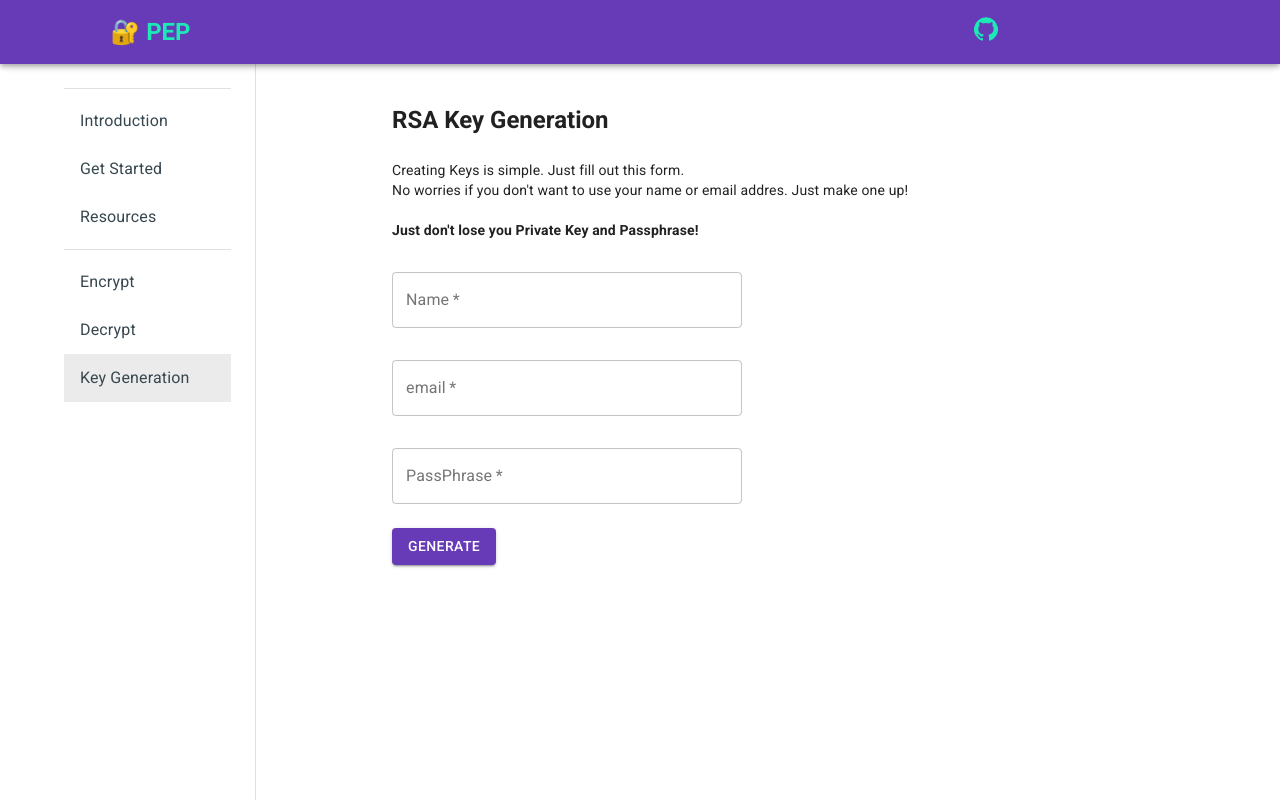
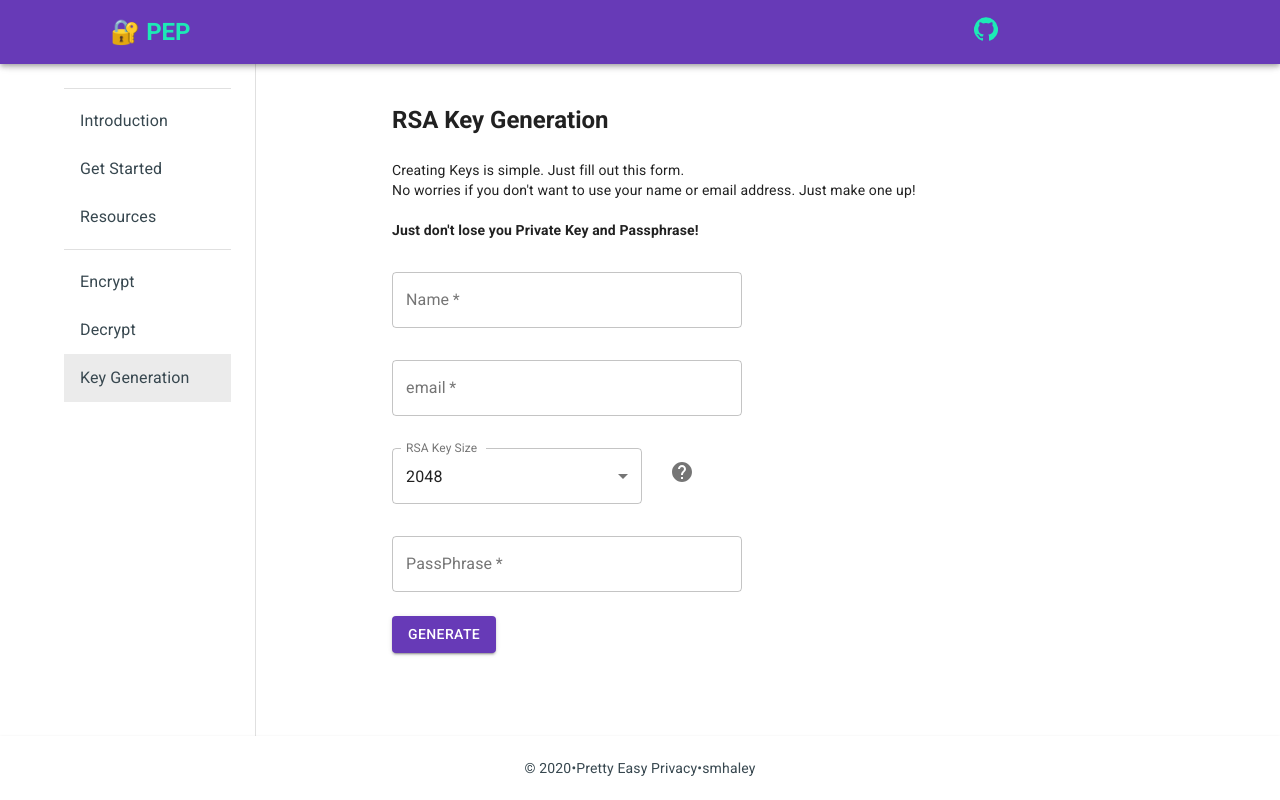
Before and after one commit to smhaley/pretty_easy_privacy, a React (Create React App) app: page /keygen in a window 1280 px wide. Built offline with nearby package versions, Linux system fonts and the light colour scheme.

Commit message:
Footer, Add Bite Select

```diff
--- a/src/App.js
+++ b/src/App.js
@@ -8,6 +8,7 @@ import Introduction from "./components/main/Introduction";
 import GetStarted from "./components/main/GetStarted";
 import Resources from "./components/main/Resources";
 import ScrollToTop from "./components/utils/ScrollToTop";
+import Footer from "./components/main/Footer";
 
 const Encrypt = React.lazy(() => import("./components/encrypt/Encrypt"));
 const Decrypt = React.lazy(() => import("./components/decrypt/Decrypt"));
@@ -80,6 +81,8 @@ const App = () => {
           </Paper>
         </div>
       </main>
+
+      <Footer/>
     </div>
   );
 };
--- a/src/components/encrypt/EncResult.js
+++ b/src/components/encrypt/EncResult.js
@@ -38,7 +38,7 @@ const Result = (props) => {
     const element = document.createElement("a");
     const file = new Blob([textVal.armorTxt], { type: "text/plain" });
     element.href = URL.createObjectURL(file);
-    element.download = `${element.href.split("/")[3]}_${textVal.ext}_.aes"`;
+    element.download = `${element.href.split("/")[3]}.aes"`;
     element.click();
     element.remove();
   };
--- a/src/components/key_gen/KeyGen.js
+++ b/src/components/key_gen/KeyGen.js
@@ -2,7 +2,20 @@ import React, { useState } from "react";
 import { makeStyles } from "@material-ui/core/styles";
 import PassPhrase from "../utils/Passphrase";
 import Display from "../utils/BrowserResult";
-import { Box, Typography, Button, TextField } from "@material-ui/core";
+import HelpIcon from "@material-ui/icons/Help";
+import {
+  Box,
+  Typography,
+  Button,
+  TextField,
+  Select,
+  MenuItem,
+  FormControl,
+  InputLabel,
+  IconButton,
+  Tooltip,
+  Grid,
+} from "@material-ui/core";
 import { generateKey } from "openpgp";
 
 const useStyles = makeStyles((theme) => ({
@@ -11,6 +24,9 @@ const useStyles = makeStyles((theme) => ({
   },
   pwInput: {
     width: "350px",
+  },
+  dropSelect: {
+    width: "250px",
   },
 
   main: {
@@ -33,6 +49,7 @@ const useStyles = makeStyles((theme) => ({
 const KeyGen = (props) => {
   const classes = useStyles();
   const [key, setKey] = useState(undefined);
+  const [bits, setBits] = useState(2048)
   const [keyFields, setKeyFields] = useState({ name: "", email: "", pw: "" });
   const [loading, setLoading] = useState(false);
   const [errors, setErrors] = useState({
@@ -46,7 +63,7 @@ const KeyGen = (props) => {
     setLoading(true);
     const key = await generateKey({
       userIds: [{ name: keyFields.name, email: keyFields.email }],
-      rsaBits: 4096, // RSA key size
+      rsaBits: bits, // RSA key size
       passphrase: passKey,
     });
     setKey(key);
@@ -114,7 +131,7 @@ const KeyGen = (props) => {
               <Box pb={4} pt={2}>
                 Creating Keys is simple. Just fill out this form.
                 <br />
-                No worries if you don't want to use your name or email addres.
+                No worries if you don't want to use your name or email address.
                 Just make one up!
                 <br />
                 <br />
@@ -133,7 +150,7 @@ const KeyGen = (props) => {
                 />
               </Box>
 
-              <Box>
+              <Box pb={4}>
                 {" "}
                 <TextField
                   required
@@ -147,6 +164,46 @@ const KeyGen = (props) => {
                   }
                   variant="outlined"
                 />
+              </Box>
+              <Box style={{ width: "350px" }}>
+                <Grid container spacing={2}>
+                  <Grid item>
+                    <FormControl
+                      variant="outlined"
+                      className={classes.formControl}
+                      error={errors.fileTypeErr ? true : false}
+                    >
+                      <InputLabel id="demo-simple-select-outlined-label">
+                        RSA Key Size
+                      </InputLabel>
+                      <Select
+                        required
+                        labelId="demo-simple-select-outlined-label"
+                        id="demo-simple-select-outlined"
+                        value={bits}
+                        onChange={(e)=>setBits(e.target.value)}
+                        className={classes.dropSelect}
+                        label="Text FIle Type"
+                      >
+                        <MenuItem value={4096}>4096</MenuItem>
+                        <MenuItem value={3072}>3072</MenuItem>
+                        <MenuItem value={2048}>2048</MenuItem>
+                      </Select>
+                    </FormControl>
+                  </Grid>
+                  <Grid item>
+                    <div>
+                      <Tooltip title={`This controls key length. The larger the value, the stronger the encryption. The default is pretty good.`}>
+                        <IconButton
+                          disableFocusRipple={true}
+                          disableRipple={true}
+                        >
+                          <HelpIcon />
+                        </IconButton>
+                      </Tooltip>
+                    </div>
+                  </Grid>
+                </Grid>
               </Box>
             </div>
             <PassPhrase
--- /dev/null
+++ b/src/components/main/Footer.js
@@ -0,0 +1,32 @@
+import React from "react";
+import { makeStyles } from "@material-ui/core/styles";
+import { AppBar, Toolbar } from "@material-ui/core";
+
+const useStyles = makeStyles((theme) => ({
+  appBar: {
+    top: "auto",
+    bottom: 0,
+    background: "white",
+    color: "#37474F",
+  },
+
+  footer: {
+    margin: "auto",
+  },
+}));
+
+export default function Footer() {
+  const classes = useStyles();
+
+  return (
+    <>
+      <AppBar position="fixed" elevation={1} className={classes.appBar}>
+        <Toolbar>
+          <div className={classes.footer}>
+            © {new Date().getFullYear()}•Pretty Easy Privacy•smhaley
+          </div>
+        </Toolbar>
+      </AppBar>
+    </>
+  );
+}
--- a/src/components/main/GetStarted.js
+++ b/src/components/main/GetStarted.js
@@ -164,15 +164,19 @@ const GetStarted = (props) => {
               Do I need to go the hardware store?
             </Typography>
             <p>
-              Of course not! We will give you a 4096 bit RSA key for free! Visit{" "}
+              Of course not! We will give you an RSA key for free! Visit{" "}
               <Link component={RouterLink} to={"/keygen"}>
                 <b>Key Generation</b>
               </Link>{" "}
               and fill out the form. That's it!
             </p>
             <p>
-              Use any name or email address you want. Remember, this data
-              doesn't come back to us, everything is in your browser.
+              Use any name or email address you want (real or fake). Remember,
+              this data doesn't come back to us, everything is in your browser.
+            </p>
+            <p>
+              Select an RSA Key Size. We default the size to 2048 bits, but
+              offer much larger options.
             </p>
             <p>
               The passphrase is how you can access your private key later for
--- a/src/components/main/Introduction.js
+++ b/src/components/main/Introduction.js
@@ -104,7 +104,7 @@ const Introduction = (props) => {
           </p>
 
           <Box pl={3}>
-            <Grid container justify="left" spacing={2}>
+            <Grid container spacing={2}>
               <Grid item>
                 <Link href={"https://www.signal.org/"}>
                   <SvgIcon>
@@ -199,7 +199,7 @@ const Introduction = (props) => {
             </p>
             <p>Asymmetric encryption is also handled via openPGP.js</p>
             <p>
-              Currently all asymmetric keys generated are RSA 4096 bits. If
+              Currently all asymmetric keys generated are RSA 2048, 3072, or 4096 bits. If
               additional encryption algorithms or bit lengths are needed, drop a
               line in github. We can add them in real quick.
             </p>
--- a/src/components/utils/BrowserResult.js
+++ b/src/components/utils/BrowserResult.js
@@ -6,7 +6,7 @@ import IconButton from "@material-ui/core/IconButton";
 
 const useStyles = makeStyles((theme) => ({
   result: {
-    maxHeight: "100px",
+    maxHeight: "400px",
     maxWidth: "350px",
     overflowY: "scroll",
   },
--- a/src/components/utils/Passphrase.js
+++ b/src/components/utils/Passphrase.js
@@ -123,7 +123,7 @@ const PassPhrase = (props) => {
 
   let handleSubmit = (e) => {
     e.preventDefault();
-    setErrors({ ...errors, passPhraseMissingError: false });
+    setErrors({ confirmError: false, passPhraseMissingError: false });
     const err = props.handleSubmit(e);
 
     if (!passPhrase) {
```
